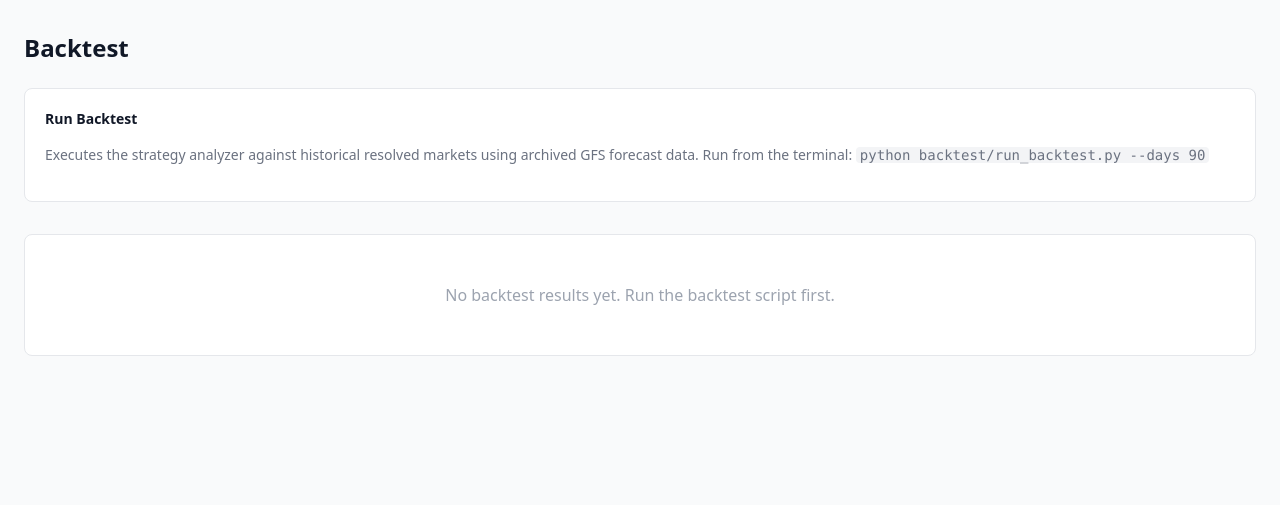
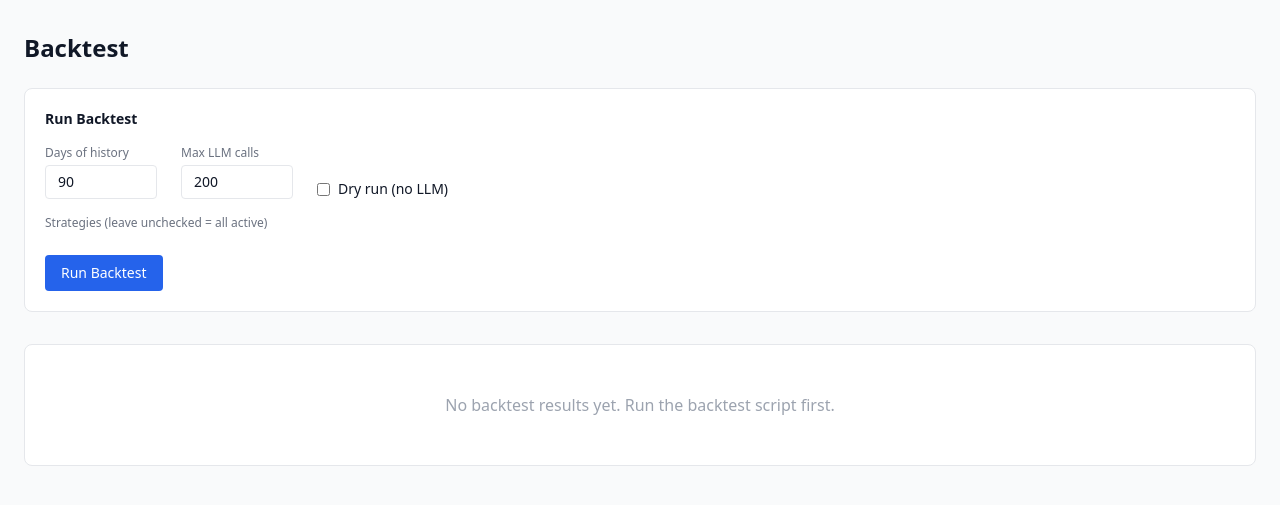
Before and after one commit to Cubafree/rain-bot, a FastAPI app: template web/templates/backtest.html in a window 1280 px wide. Shown: the part 53-558 px from the top of the page. Run offline with FastAPI, Linux system fonts and the light colour scheme; the template is opened without the code that fills it, so the values that code supplies are empty; parts of the project's set-up code (start-up, migrations or seed data) failed here and were passed over; some libraries are stand-ins or nearby versions.

Commit message:
feat: add backtest trigger button and status polling to dashboard
Co-Authored-By: Claude Sonnet 4.6 <noreply@anthropic.com>

```diff
--- a/web/templates/backtest.html
+++ b/web/templates/backtest.html
@@ -6,16 +6,109 @@
 
 <div class="bg-white rounded-lg border p-5 mb-8">
   <h2 class="font-semibold text-sm mb-4">Run Backtest</h2>
-  <p class="text-sm text-gray-500 mb-4">
-    Executes the strategy analyzer against historical resolved markets using archived GFS forecast data.
-    Run from the terminal: <code class="bg-gray-100 px-1 rounded">python backtest/run_backtest.py --days 90</code>
-  </p>
-  <div class="flex gap-3 flex-wrap">
-    {% for s in strategies %}
-    <span class="px-3 py-1 rounded border text-sm font-mono">{{ s.code }} {{ s.name }}</span>
-    {% endfor %}
-  </div>
+
+  <div id="bt-status" class="hidden mb-4 px-3 py-2 rounded text-sm font-medium"></div>
+
+  <form id="bt-form" class="space-y-4">
+    <div class="flex flex-wrap gap-6 items-end">
+      <div>
+        <label class="block text-xs text-gray-500 mb-1">Days of history</label>
+        <input type="number" name="days" value="90" min="7" max="365"
+          class="border rounded px-3 py-1.5 text-sm w-28 focus:outline-none focus:ring-1 focus:ring-blue-400">
+      </div>
+      <div>
+        <label class="block text-xs text-gray-500 mb-1">Max LLM calls</label>
+        <input type="number" name="max_llm_calls" value="200" min="1" max="2000"
+          class="border rounded px-3 py-1.5 text-sm w-28 focus:outline-none focus:ring-1 focus:ring-blue-400">
+      </div>
+      <label class="flex items-center gap-2 text-sm cursor-pointer">
+        <input type="checkbox" name="dry_run" class="rounded">
+        <span>Dry run (no LLM)</span>
+      </label>
+    </div>
+
+    <div>
+      <p class="text-xs text-gray-500 mb-2">Strategies (leave unchecked = all active)</p>
+      <div class="flex gap-3 flex-wrap">
+        {% for s in strategies %}
+        <label class="flex items-center gap-1.5 cursor-pointer border rounded px-3 py-1">
+          <input type="checkbox" name="strategies" value="{{ s.code }}" class="rounded">
+          <span class="text-sm font-mono">{{ s.code }}</span>
+          <span class="text-xs text-gray-500">{{ s.name }}</span>
+        </label>
+        {% endfor %}
+      </div>
+    </div>
+
+    <button type="submit" id="bt-btn"
+      class="px-4 py-2 bg-blue-600 text-white text-sm font-medium rounded hover:bg-blue-700 disabled:opacity-50 disabled:cursor-not-allowed">
+      Run Backtest
+    </button>
+  </form>
 </div>
+
+<script>
+(function () {
+  const form = document.getElementById('bt-form');
+  const btn = document.getElementById('bt-btn');
+  const statusEl = document.getElementById('bt-status');
+  let poll;
+
+  function showStatus(msg, color) {
+    statusEl.className = 'mb-4 px-3 py-2 rounded text-sm font-medium ' + color;
+    statusEl.textContent = msg;
+  }
+
+  function startPoll() {
+    poll = setInterval(async () => {
+      const r = await fetch('/api/backtest/status');
+      const s = await r.json();
+      if (s.running) {
+        showStatus('Running… started ' + new Date(s.started_at).toLocaleTimeString(), 'bg-yellow-100 text-yellow-800');
+      } else {
+        clearInterval(poll);
+        btn.disabled = false;
+        if (s.error) {
+          showStatus('Error: ' + s.error, 'bg-red-100 text-red-700');
+        } else if (s.finished_at) {
+          showStatus('Completed at ' + new Date(s.finished_at).toLocaleTimeString() + ' — refresh to see results', 'bg-green-100 text-green-700');
+        }
+      }
+    }, 3000);
+  }
+
+  async function checkOnLoad() {
+    const r = await fetch('/api/backtest/status');
+    const s = await r.json();
+    if (s.running) {
+      btn.disabled = true;
+      showStatus('Running… started ' + new Date(s.started_at).toLocaleTimeString(), 'bg-yellow-100 text-yellow-800');
+      startPoll();
+    }
+  }
+  checkOnLoad();
+
+  form.addEventListener('submit', async (e) => {
+    e.preventDefault();
+    btn.disabled = true;
+    const fd = new FormData(form);
+    const r = await fetch('/api/backtest/run', { method: 'POST', body: fd });
+    const data = await r.json();
+    if (r.status === 409) {
+      showStatus('Already running', 'bg-yellow-100 text-yellow-800');
+      btn.disabled = false;
+      return;
+    }
+    if (!r.ok) {
+      showStatus('Error: ' + (data.error || r.statusText), 'bg-red-100 text-red-700');
+      btn.disabled = false;
+      return;
+    }
+    showStatus('Started…', 'bg-yellow-100 text-yellow-800');
+    startPoll();
+  });
+})();
+</script>
 
 {% if bets %}
 <div class="bg-white rounded-lg border overflow-x-auto">
```
Also changed, not shown: web/routes.py (+47 -2 lines).
